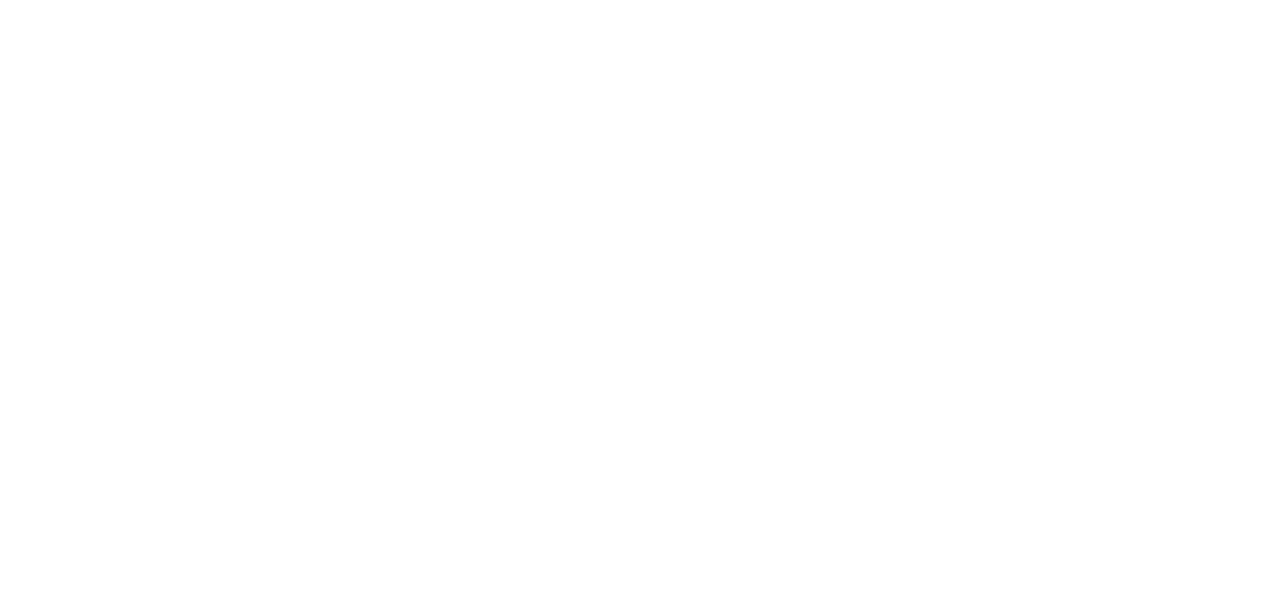
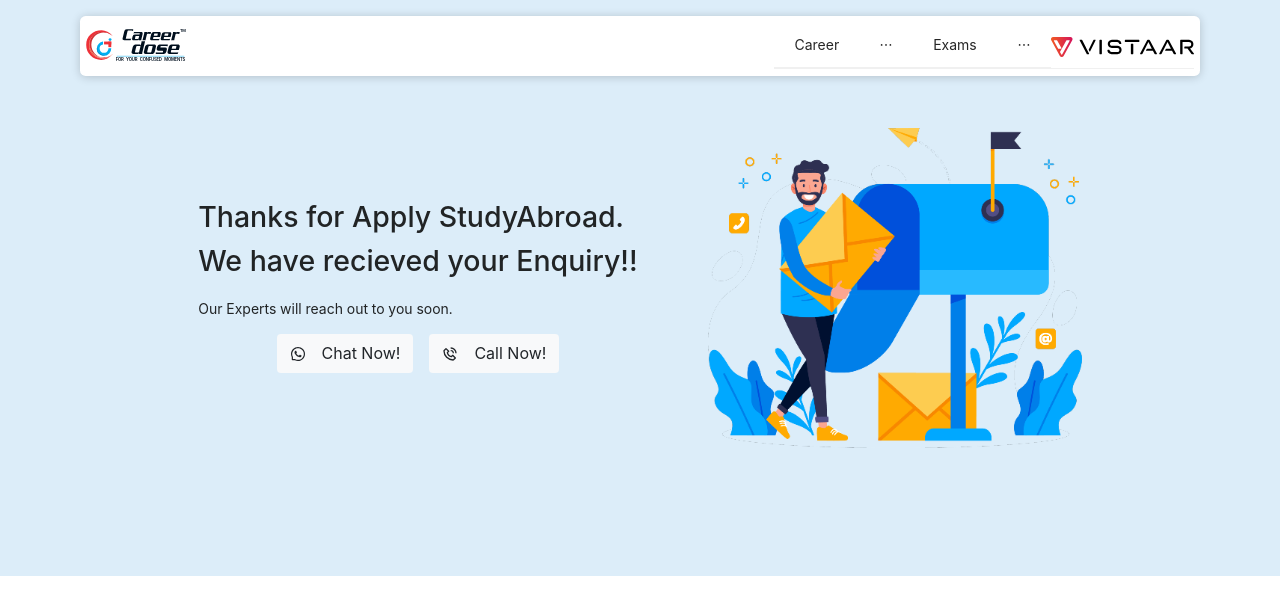
Before and after one commit to ajaysingh2022/careerdose, a React (Create React App) app: page /studyabroad/submission in a window 1280 px wide. Before the commit this address had no page. Shown: the top 614 px of the page. Built offline with nearby package versions, Linux system fonts and the light colour scheme.

Commit message:
after form submit done

```diff
--- a/src/App.js
+++ b/src/App.js
@@ -3,6 +3,8 @@
 import { Routes, Route } from "react-router-dom";
 import After10 from './Component/CareerGuidance/index'
 import StudyAbroad from './Component/CareerGuidance/StudyAbroad'
+import Afterstudy from './Component/CareerGuidance/Afterstudy'
+
 
 function App() {
   return (
@@ -11,6 +13,8 @@
       <Route path={'/'} element= {<Homepage />} />
       <Route exact path={'/studyabroad'} element= {<StudyAbroad />} />
       <Route exact path={'/after10'} element= {<After10 />} />
+      <Route exact path={'/studyabroad/submission'} element= {<Afterstudy />} />
+
       </Routes>
     </>
   );
--- /dev/null
+++ b/src/Component/CareerGuidance/Afterstudy.js
@@ -0,0 +1,49 @@
+import React from 'react'
+import {AiOutlineWhatsApp} from 'react-icons/ai'
+import {BiPhoneCall} from'react-icons/bi'
+import './afterstudy.css'
+import Formsub from '../../Assets/FormSub.png'
+import Header from '../Header/index'
+
+const Afterstudy = () => {
+    return (
+        <>
+                    <Header />
+
+            <section className='form-submit'>
+                <div>
+                    <h3> Thanks for Apply StudyAbroad.
+                        <br />
+                        We have recieved your Enquiry!!
+                    </h3>
+                    <p>Our Experts will reach out to you soon.</p>
+                    <span className='d-flex'>
+                        <a href="https://wa.me/+919999143861?text=Hi%20Greetings,%20I%20have%20a%20query%20regarding%20your%20*Study%20Abroad%20Program.*"
+                        className='mb-2'>
+                            <button className='btn-call'>
+                                <span className='d-flex'>
+                                    <AiOutlineWhatsApp />
+                                    <p className='m-0'>Chat Now!</p>
+                                </span>
+                            </button>
+                        </a>
+                        <a href='tel:+919999143861' className='mb-2'>
+                        <button className='btn-call'>
+                            <span className='d-flex'>
+                                <BiPhoneCall />
+                                <p className='m-0 ml-1'>Call Now!</p>
+                            </span>
+                        </button>
+                        </a>
+                    </span>
+                </div>
+                <div>
+                    <img src={Formsub} alt='' style={{height:"20rem"}}/>
+                </div>
+            </section>
+
+        </>
+    )
+}
+
+export default Afterstudy
--- a/src/Component/CareerGuidance/StudyAbroad.js
+++ b/src/Component/CareerGuidance/StudyAbroad.js
@@ -151,6 +151,7 @@
                                 </Select>
                             </Form.Item>
                             <div>
+                                <NavLink to='/studyabroad/submission'>
                                 <button className='form-button' type="submit"
                                     onClick={formSubmit}
                                     text="Meet your advisor" style={{ width: "100%" }}
@@ -159,6 +160,7 @@
                                 >
                                     <span>Meet your Advisor</span>
                                 </button>
+                                </NavLink>
                             </div>
                         </Form>
                         <p className='already'>
--- /dev/null
+++ b/src/Component/CareerGuidance/afterstudy.css
@@ -0,0 +1,42 @@
+.form-submit{
+    display: flex;
+    justify-content: space-evenly!important;
+    align-items: center!important;
+    flex-wrap: wrap;
+    background-color: #DCEDF9;
+    padding: 8rem;
+}
+
+.d-flex{
+    display: flex;
+    justify-content: center!important;
+    align-items: center!important;
+    flex-wrap: wrap;
+    gap: 1rem;
+
+}
+.mb-2{
+    margin-bottom: .5rem!important;
+}
+.btn-call:hover{
+    background-color: rgb(224, 223, 223);
+
+}
+.m-0{
+    margin: 0!important;
+}
+
+.btn-call{
+    background-color: #f8f9fa;
+    border-color: #f8f9fa;
+    color: #212529;
+    border: 1px solid transparent;
+    border-radius: .25rem;
+    font-size: 1rem;
+    font-weight: 400;
+    text-align: center;
+    padding: .375rem .75rem;
+    text-decoration: none;
+    vertical-align: middle;
+    cursor: pointer;
+}
--- a/src/Component/CareerGuidance/study.css
+++ b/src/Component/CareerGuidance/study.css
@@ -83,6 +83,9 @@
     color: #fff;
     border: none;
     padding: 0.4rem;
+    width: 100%;
+    border: none;
+    outline: none;
 }
 .already{
     margin-top: 0.8rem;
--- a/src/Component/Header/header.css
+++ b/src/Component/Header/header.css
@@ -52,15 +52,44 @@
 .wg-header {
     display: flex;
     justify-content: space-between;
-    padding: 0.3rem;
+    padding: 0.4rem;
+    flex-wrap: wrap;
     align-items: center;
-    position: absolute;
-    top: 2rem;
-    right: 2rem;
-    left: 2rem;
-    box-shadow: 2px 2px 2px #AAAAAA;
-    margin: 4rem;
-    margin-top: 12px;
-    border-radius: 8px;
-    background-color: white;
+    /* position: absolute; */
+    /* top: 1rem; */
+    /* right: 1.5rem; */
+    /* left: 1.5rem; */
+    /* box-shadow: 2px 2px 2px #961313; */
+    /* margin: 1rem; */
+    /* margin-top: 12px; */
+    /* border-radius: 10px; */
+    /* background-color: rgb(175, 38, 38); */
+    /* background-color: #fff; */
+
 }
+header.sticky {
+    border-top-left-radius: 0;
+    border-top-right-radius: 0;
+    color: #606060;
+    margin: 0;
+    padding: .35rem 6.25%!important;
+    width: 100%;
+}
+header, header.sticky {
+    background: #fff;
+    transition: .4s;
+}
+header {
+    border-radius: .35rem;
+    box-shadow: 0 1px 10px 0 #00000030;
+    margin: 16px 6.25% 0;
+    /* padding: .35rem .5rem; */
+    position: fixed;
+    top: 0;
+    width: 87.5%;
+    /* z-index: 99; */
+}
+.menu-section{
+    /* background-color: rgb(175, 38, 38); */
+    border: none;
+}
--- a/src/Component/Header/index.js
+++ b/src/Component/Header/index.js
@@ -12,15 +12,15 @@
 const Header = () => {
     return (
         <>
-            <div className='wg-header'>
+            <header className='wg-header '>
                 <div>
                     <a href=''>
                         <img src={CDlogo} alt="cd" style={{ height: "35px" }} />
                     </a>
                 </div>
                 <div>
-                    <Menu mode="horizontal" defaultSelectedKeys={['mail']}>
-                    <Menu mode="horizontal" >
+                    <Menu mode="horizontal" className='menu-section' defaultSelectedKeys={['mail']}>
+                    <Menu mode="horizontal" className='menu-section' >
                             <Menu.SubMenu key="SubMenu" title="Career ">
                                 <Menu.Item key="five" icon={<FaSchool />} >
                                 <span><NavLink to='/after10'  >After 10th</NavLink></span>
@@ -33,7 +33,7 @@
                                 </Menu.Item>
                             </Menu.SubMenu>
                         </Menu>
-                        <Menu mode="horizontal" >
+                        <Menu mode="horizontal" className='menu-section'>
                             <Menu.SubMenu key="SubMenu" title="Language Classes">
                                 <Menu.Item key="two" >
                                 French Language
@@ -46,14 +46,14 @@
                                 </Menu.Item>
                             </Menu.SubMenu>
                         </Menu>
-                        <Menu mode="horizontal" >
-                            <Menu.SubMenu key="SubMenu" title="Exams">
+                        <Menu mode="horizontal" className='menu-section'>
+                            <Menu.SubMenu key="SubMenu" className='menu-section' title="Exams">
                             </Menu.SubMenu>
                         </Menu>
 
 
 
-                        <Menu mode="horizontal" >
+                        <Menu mode="horizontal" className='menu-section'>
                             <Menu.SubMenu key="SubMenu" title="More">
                                 <Menu.Item key="eight" icon={<AiTwotoneMedicineBox />} >
                                     We Are Hiring
@@ -71,7 +71,7 @@
                         </a>
                     </Menu>
                 </div>
-            </div>
+            </header>
         </>
     )
 }
```
Also changed, not shown: src/Assets/FormSub.png (added).
